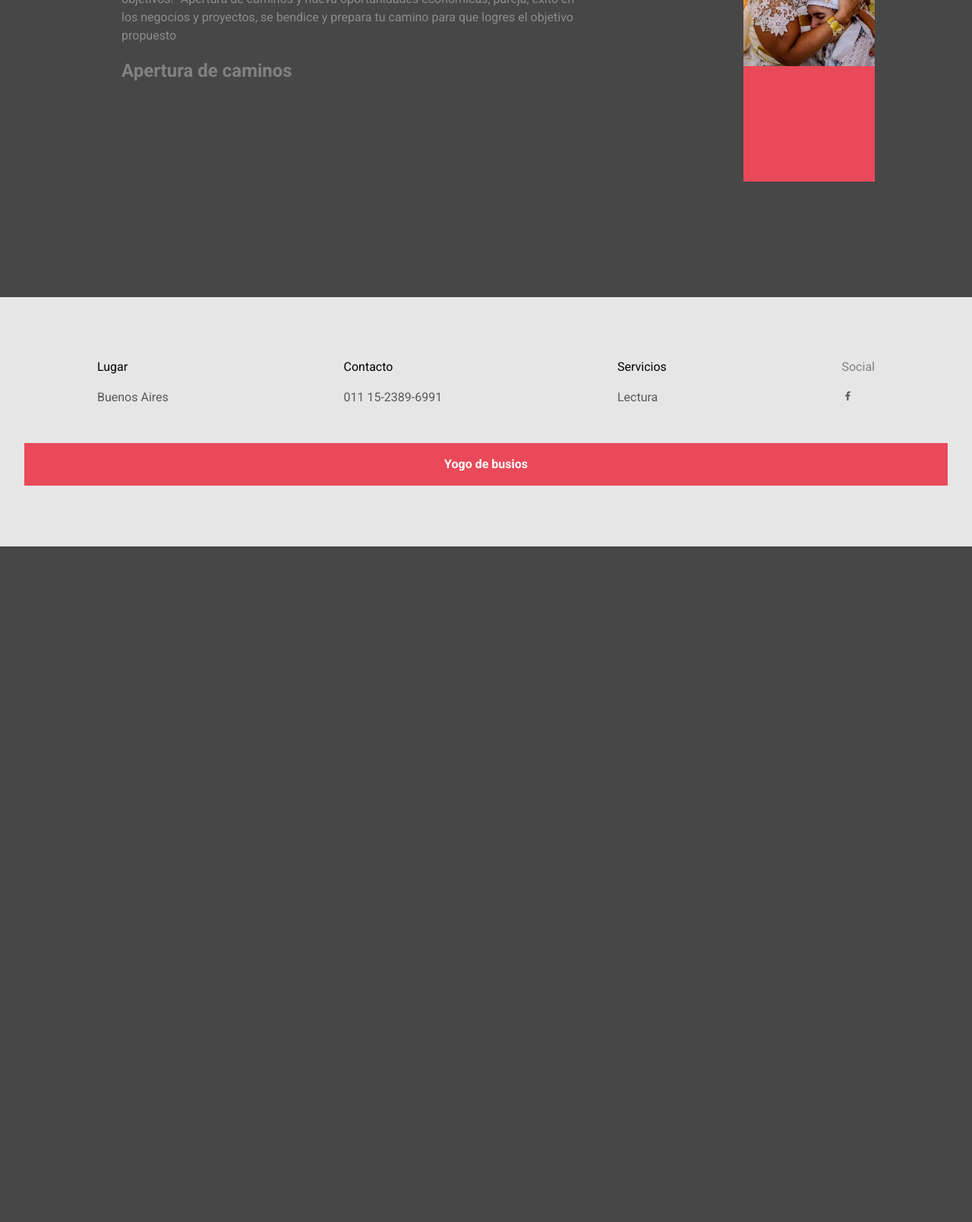
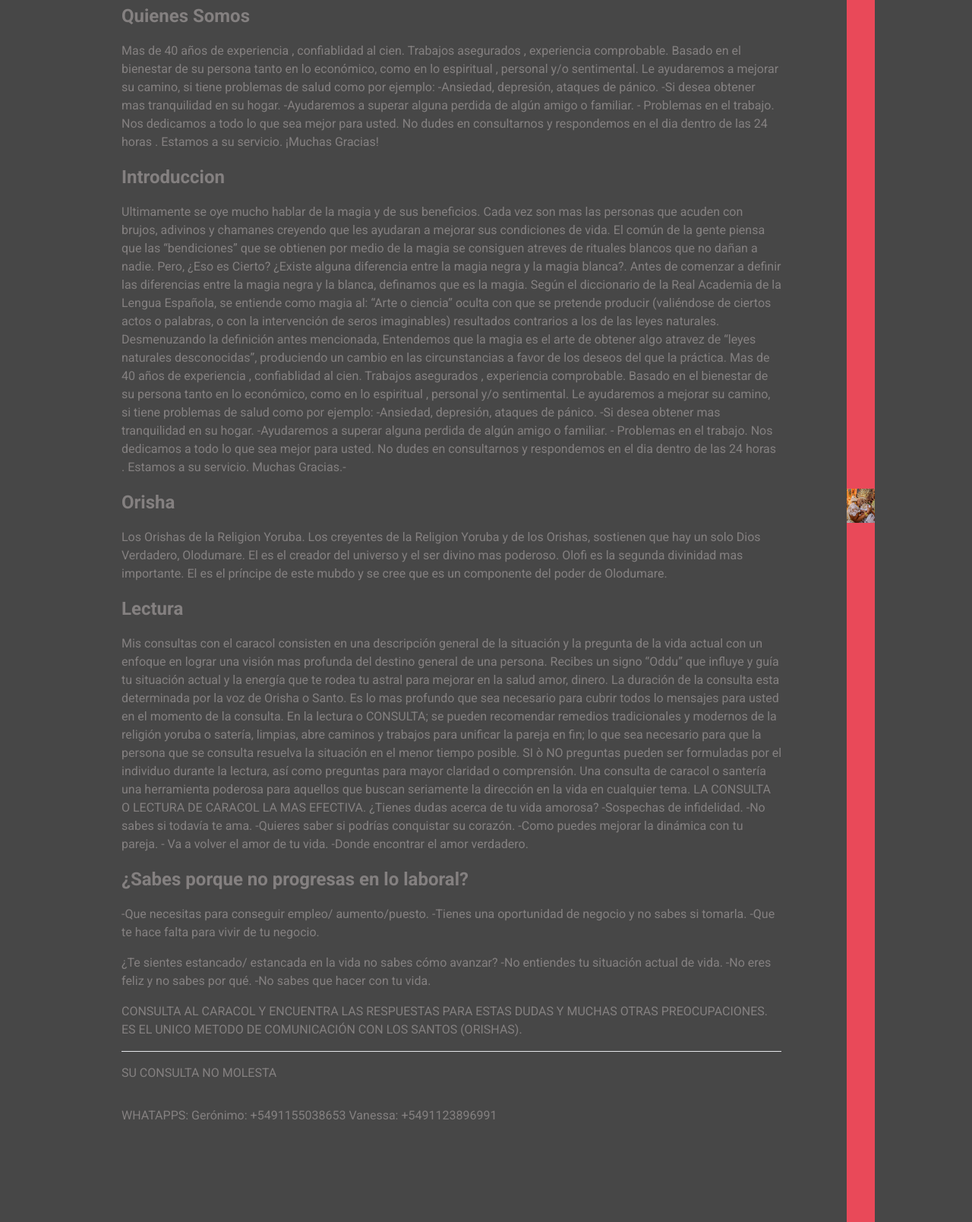
Before and after one commit to furiac3lta/geronimo, a plain HTML site: page index.html in a window 1280 px wide. Shown: the part 277-1885 px from the top of the page at 76% size. Before the commit the page ends 996 px from the top, so only its background shows below. Drawn offline with nearby package versions, Linux system fonts and the light colour scheme; no server answers.

Commit message:
otro comit

```diff
--- a/index.html
+++ b/index.html
@@ -1,14 +1,12 @@
 <!DOCTYPE html>
 <html lang="en">
+
 <head>
   <meta charset="UTF-8" />
   <meta http-equiv="X-UA-Compatible" content="IE=edge" />
   <meta name="viewport" content="width=device-width, initial-scale=1.0" />
   <title>Yogo de Busios</title>
-    <link
-      href="https://unpkg.com/boxicons@2.1.4/css/boxicons.min.css"
-      rel="stylesheet"
-    />
+  <link href="https://unpkg.com/boxicons@2.1.4/css/boxicons.min.css" rel="stylesheet" />
   <link rel="icon" type="image/svg+xml" href="/images/favicon.png" />
   <link rel="stylesheet" href="style.css" />
   <script src="https://cdn.tailwindcss.com"></script>
@@ -16,21 +14,18 @@
   <script src="./main.js" defer></script>
 
 </head>
+
 <body>
   <header class="">
     <nav class="navbar contain">
       <a href="#__home__" class="logo">
-        <svg
-          xmlns="http://www.w3.org/2000/svg"
-          viewBox="0 0 48.92 56.48"
-          class="nav_logo-icon"
-        >
+        <svg xmlns="http://www.w3.org/2000/svg" viewBox="0 0 48.92 56.48" class="nav_logo-icon">
           <title>Yogo de Busios</title>
           <g>
             <g>
               <path
-                d="M28.58,15.39H25.16L35.78,36H31.49L20.67,15.71,8.23,38.82H18.94l3-5.43h-3.4l-1.47,2.54h-4l2.69-5.09H25.85l4.28,8H40.67ZM17.23,28.21l3.57-6.6,3.57,6.6Z"
-              ></path>
+                d="M28.58,15.39H25.16L35.78,36H31.49L20.67,15.71,8.23,38.82H18.94l3-5.43h-3.4l-1.47,2.54h-4l2.69-5.09H25.85l4.28,8H40.67ZM17.23,28.21l3.57-6.6,3.57,6.6Z">
+              </path>
             </g>
           </g>
         </svg>
@@ -44,7 +39,7 @@
         <li><i class="bx bx-moon"></i>
         </li>
         <li><i class="bx bx-shopping-bag">
-          <div >
+            <div>
               <span class="totalProducts"></span>
             </div>
           </i></li>
@@ -71,9 +66,94 @@
             economicas, pareja, exito en los negocios y proyectos,
             se bendice y prepara tu camino para que logres el objetivo
             propuesto</p>
-              <p class="home_body-price">Apertura de caminos</p>
+          <p class="home_body-price"> Quienes Somos </p>
+
+
+          <p>
+            Mas de 40 años de experiencia , confiablidad al cien. Trabajos asegurados , experiencia comprobable. Basado
+            en el bienestar de su persona tanto en lo económico, como en lo espiritual , personal y/o sentimental.
+            Le ayudaremos a mejorar su camino, si tiene problemas de salud como por ejemplo:
+            -Ansiedad, depresión, ataques de pánico.
+            -Si desea obtener mas tranquilidad en su hogar.
+            -Ayudaremos a superar alguna perdida de algún amigo o familiar.
+            - Problemas en el trabajo.
+            Nos dedicamos a todo lo que sea mejor para usted. No dudes en consultarnos y respondemos en el dia dentro de
+            las 24 horas . Estamos a su servicio.
+            ¡Muchas Gracias!
+          </p>
+          <p class="home_body-price">Introduccion</p>
+          <p>
+            Ultimamente se oye mucho hablar de la magia y de sus beneficios. Cada vez son mas las personas que acuden
+            con brujos, adivinos y chamanes creyendo que les ayudaran a mejorar sus condiciones de vida. El común de la
+            gente piensa que las “bendiciones” que se obtienen por medio de la magia se consiguen atreves de rituales
+            blancos que no dañan a nadie. Pero, ¿Eso es Cierto? ¿Existe alguna diferencia entre la magia negra y la
+            magia blanca?.
+
+            Antes de comenzar a definir las diferencias entre la magia negra y la blanca, definamos que es la magia.
+            Según el diccionario de la Real Academia de la Lengua Española, se entiende como magia al: “Arte o ciencia”
+            oculta con que se pretende producir (valiéndose de ciertos actos o palabras, o con la intervención de seros
+            imaginables) resultados contrarios a los de las leyes naturales.
+
+            Desmenuzando la definición antes mencionada, Entendemos que la magia es el arte de obtener algo atravez de
+            “leyes naturales desconocidas”, produciendo un cambio en las circunstancias a favor de los deseos del que la
+            práctica.
+
+            Mas de 40 años de experiencia , confiablidad al cien. Trabajos asegurados , experiencia comprobable. Basado
+            en el bienestar de su persona tanto en lo económico, como en lo espiritual , personal y/o sentimental.
+            Le ayudaremos a mejorar su camino, si tiene problemas de salud como por ejemplo:
+            -Ansiedad, depresión, ataques de pánico.
+            -Si desea obtener mas tranquilidad en su hogar.
+            -Ayudaremos a superar alguna perdida de algún amigo o familiar.
+            - Problemas en el trabajo.
+            Nos dedicamos a todo lo que sea mejor para usted. No dudes en consultarnos y respondemos en el dia dentro de
+            las 24 horas . Estamos a su servicio.
+            Muchas Gracias.-
+          </p>
           <!--   <a href="#__cards__" class="home_body-btn hover:bg-slate-400 transition duration-700 ease-in-out">Show more</a>
-          --> </div>
+          -->
+          <p class="home_body-price">Orisha</p>
+          <p>
+            Los Orishas de la Religion Yoruba.
+            Los creyentes de la Religion Yoruba y de los Orishas,
+            sostienen que hay un solo Dios Verdadero, Olodumare.
+            El es el creador del universo y el ser divino mas poderoso.
+            Olofi es la segunda divinidad mas importante. El es el príncipe de este mubdo y se cree que es un componente
+            del poder de Olodumare.
+          </p>
+          <p class="home_body-price">Lectura</p>
+          <p align="left">Mis consultas con el caracol consisten en una descripción general de la situación y la pregunta de la vida actual con un enfoque en lograr una visión mas profunda del destino general de una persona.
+            Recibes un signo “Oddu” que influye y guía tu situación actual y la energía que te rodea tu astral para mejorar en la salud amor, dinero.
+            La duración de la consulta esta determinada por la voz de Orisha o Santo.
+            Es lo mas profundo que sea necesario para cubrir todos lo mensajes para usted en el momento de la consulta.
+            En la lectura o CONSULTA; se pueden recomendar remedios tradicionales y modernos de la religión yoruba o satería, limpias, abre caminos y trabajos para unificar la pareja en fin; lo que sea necesario para que la persona que se consulta resuelva la situación en el menor tiempo posible.
+            SI ò NO preguntas pueden ser formuladas por el individuo durante la lectura, así como preguntas para mayor claridad o comprensión.
+            Una consulta de caracol o santería una herramienta poderosa para aquellos que buscan seriamente la dirección en la vida en cualquier tema.
+            LA CONSULTA O LECTURA DE CARACOL LA MAS EFECTIVA.
+            ¿Tienes dudas acerca de tu vida amorosa?
+            -Sospechas de infidelidad.
+            -No sabes si todavía te ama.
+            -Quieres saber si podrías conquistar su corazón.
+            -Como puedes mejorar la dinámica con tu pareja.
+            - Va a volver el amor de tu vida.
+            -Donde encontrar el amor verdadero.
+
+            <p class="home_body-price">¿Sabes porque no progresas en lo laboral?</p>
+            -Que necesitas para conseguir empleo/ aumento/puesto.
+            -Tienes una oportunidad de negocio y no sabes si tomarla.
+            -Que te hace falta para vivir de tu negocio.
+            <p>¿Te sientes estancado/ estancada en la vida no sabes cómo avanzar?
+              -No entiendes tu situación actual de vida.
+              -No eres feliz y no sabes por qué.
+              -No sabes que hacer con tu vida.
+            </p>
+            <p>CONSULTA AL CARACOL Y ENCUENTRA LAS RESPUESTAS PARA ESTAS DUDAS Y MUCHAS OTRAS PREOCUPACIONES.
+              ES EL UNICO METODO DE COMUNICACIÓN CON LOS SANTOS (ORISHAS).
+             <hr> SU CONSULTA NO MOLESTA </p>
+            WHATAPPS:
+            Gerónimo: +5491155038653
+            Vanessa:  +5491123896991
+
+        </div>
 
       </section>
 
@@ -103,8 +183,8 @@
     </div>
     <div class="menu__mobile">
       <i class="bx bx-x close__menu" id="iconCloseCart"></i>
-            <a href = "#__home__" class="hover:bg-red-400 transition duration-700 ease-in-out p-3">Inicio</a>
-            <a href = "#__cards__" class="hover:bg-red-400 transition duration-700 ease-in-out p-3">Mas Informacion</a>
+      <a href="#__home__" class="hover:bg-red-400 transition duration-700 ease-in-out p-3">Inicio</a>
+      <a href="#__cards__" class="hover:bg-red-400 transition duration-700 ease-in-out p-3">Mas Informacion</a>
     </div>
   </div>
   </div>
@@ -116,9 +196,11 @@
     <section class="content_footer contain">
       <div class="footer_info">
         <h3 class="footer_info-title">Lugar</h3>
-          <ul><li>
+        <ul>
+          <li>
             <a href="#">Buenos Aires</a>
-          </li></ul>
+          </li>
+        </ul>
       </div>
       <div class="footer_info">
         <h3 class="footer_info-title">Contacto</h3>
@@ -134,7 +216,8 @@
           <!--  <li><a href="#">apertura</a></li> -->
           <!--  <li><a href="#">About Us</a></li>
            <li><a href="#">Sweatshirts</a></li> -->
-          </ul></div>
+        </ul>
+      </div>
       <div class="footer_info">
         <h3 class="footer_link-social">Social</h3>
         <ul>
@@ -153,4 +236,5 @@
   </footer>
   <script src="./mixitup.min.js"></script>
 </body>
+
 </html>
```
Lines whose indentation alone changed are shown as unchanged.
